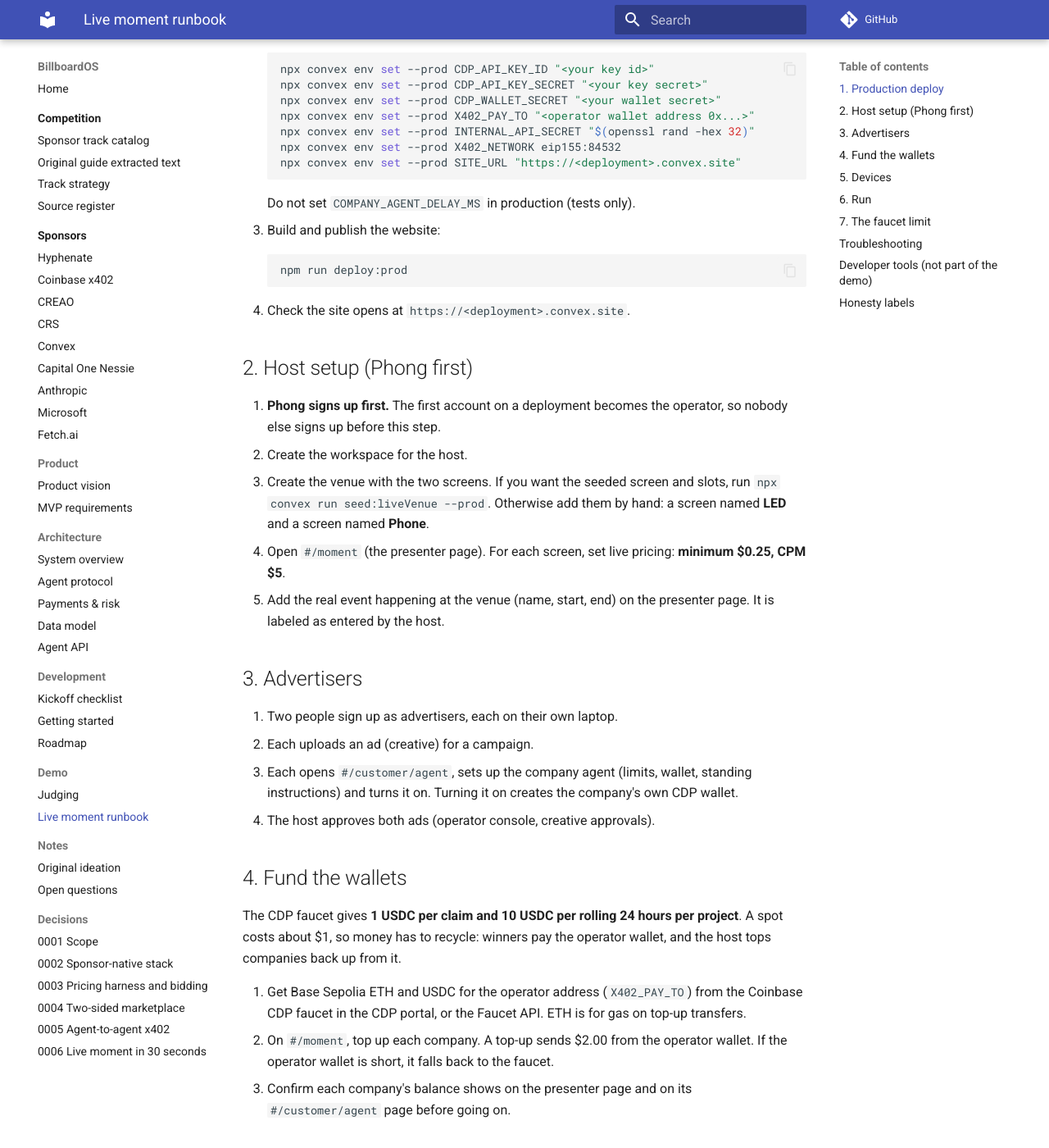
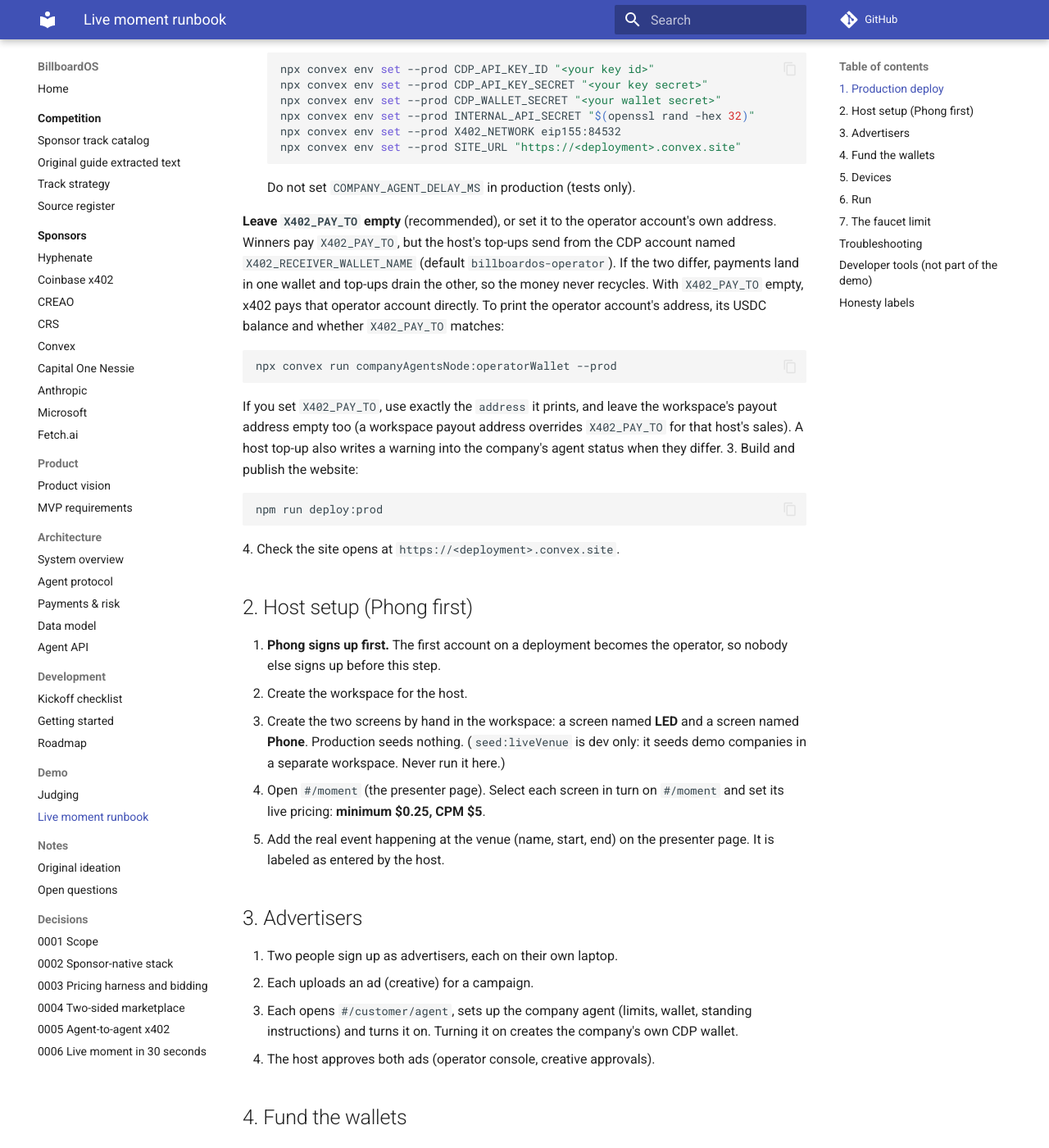
Before and after one commit to PhongCT1105/BillboardOS, an MkDocs documentation site: the page built from docs/demo/live-moment-runbook.md, in a window 1280 px wide and 1400 px high, scrolled down 515 px. Shown: the whole window at 82% size. Built offline with MkDocs 1.6.1 and Material for MkDocs 9.7.7, drawn with Linux system fonts in a browser that asks for light colours; comment, search, counter and statistics services are not loaded; some of the changed text lies outside the part shown.

Commit message:
docs: R27 seed:liveVenue is dev only; X402_PAY_TO must be the operator account
- Remove seed:liveVenue from the production runbook and README demo path;
  relabel it "dev only: seeds demo companies in a separate workspace".
- Runbook: select each screen in turn on #/moment to set its live pricing;
  leave X402_PAY_TO empty or set it to the operator account's address
  (npx convex run companyAgentsNode:operatorWallet); host vs advertiser
  top-ups; stuck moments and settling payments in troubleshooting.

Co-Authored-By: Claude Opus 5.5 <noreply@anthropic.com>

````diff
--- a/docs/demo/live-moment-runbook.md
+++ b/docs/demo/live-moment-runbook.md
@@ -15,12 +15,17 @@ Everything is testnet money. Use placeholders below; never paste real keys into
    npx convex env set --prod CDP_API_KEY_ID "<your key id>"
    npx convex env set --prod CDP_API_KEY_SECRET "<your key secret>"
    npx convex env set --prod CDP_WALLET_SECRET "<your wallet secret>"
-   npx convex env set --prod X402_PAY_TO "<operator wallet address 0x...>"
    npx convex env set --prod INTERNAL_API_SECRET "$(openssl rand -hex 32)"
    npx convex env set --prod X402_NETWORK eip155:84532
    npx convex env set --prod SITE_URL "https://<deployment>.convex.site"
    ```
    Do not set `COMPANY_AGENT_DELAY_MS` in production (tests only).
+
+   **Leave `X402_PAY_TO` empty** (recommended), or set it to the operator account's own address. Winners pay `X402_PAY_TO`, but the host's top-ups send from the CDP account named `X402_RECEIVER_WALLET_NAME` (default `billboardos-operator`). If the two differ, payments land in one wallet and top-ups drain the other, so the money never recycles. With `X402_PAY_TO` empty, x402 pays that operator account directly. To print the operator account's address, its USDC balance and whether `X402_PAY_TO` matches:
+   ```bash
+   npx convex run companyAgentsNode:operatorWallet --prod
+   ```
+   If you set `X402_PAY_TO`, use exactly the `address` it prints, and leave the workspace's payout address empty too (a workspace payout address overrides `X402_PAY_TO` for that host's sales). A host top-up also writes a warning into the company's agent status when they differ.
 3. Build and publish the website:
    ```bash
    npm run deploy:prod
@@ -31,8 +36,8 @@ Everything is testnet money. Use placeholders below; never paste real keys into
 
 1. **Phong signs up first.** The first account on a deployment becomes the operator, so nobody else signs up before this step.
 2. Create the workspace for the host.
-3. Create the venue with the two screens. If you want the seeded screen and slots, run `npx convex run seed:liveVenue --prod`. Otherwise add them by hand: a screen named **LED** and a screen named **Phone**.
-4. Open `#/moment` (the presenter page). For each screen, set live pricing: **minimum $0.25, CPM $5**.
+3. Create the two screens by hand in the workspace: a screen named **LED** and a screen named **Phone**. Production seeds nothing. (`seed:liveVenue` is dev only: it seeds demo companies in a separate workspace. Never run it here.)
+4. Open `#/moment` (the presenter page). Select each screen in turn on `#/moment` and set its live pricing: **minimum $0.25, CPM $5**.
 5. Add the real event happening at the venue (name, start, end) on the presenter page. It is labeled as entered by the host.
 
 ## 3. Advertisers
@@ -46,8 +51,13 @@ Everything is testnet money. Use placeholders below; never paste real keys into
 
 The CDP faucet gives **1 USDC per claim and 10 USDC per rolling 24 hours per project**. A spot costs about $1, so money has to recycle: winners pay the operator wallet, and the host tops companies back up from it.
 
-1. Get Base Sepolia ETH and USDC for the operator address (`X402_PAY_TO`) from the Coinbase CDP faucet in the CDP portal, or the Faucet API. ETH is for gas on top-up transfers.
-2. On `#/moment`, top up each company. A top-up sends $2.00 from the operator wallet. If the operator wallet is short, it falls back to the faucet.
+There are two kinds of top-up, and they share one limit of 5 per company per UTC day:
+
+- **Host top-up** (`#/moment`): sends $2.00 USDC from the operator wallet to the company's wallet. If the operator wallet is short, it falls back to the faucet. Only the host can move operator money.
+- **Advertiser top-up** (`#/customer/agent`): claims free test USDC from the faucet into the company's own wallet. It never touches the operator wallet.
+
+1. Print the operator account's address with `npx convex run companyAgentsNode:operatorWallet --prod` (see section 1). Get Base Sepolia ETH and USDC for that address from the Coinbase CDP faucet in the CDP portal, or the Faucet API. ETH is for gas on top-up transfers.
+2. On `#/moment`, top up each company.
 3. Confirm each company's balance shows on the presenter page and on its `#/customer/agent` page before going on.
 
 ## 5. Devices
@@ -76,8 +86,8 @@ If a spot does not sell, the screen re-offers it lower after a pause, never belo
 10 USDC per day per project is the whole budget. Each rehearsal moves about $1 from a company to the operator wallet.
 
 1. After each run, top up the companies that spent, from the operator wallet (`#/moment`).
-2. A company can be topped up 5 times per UTC day.
-3. If the operator wallet runs short, the top-up falls back to the faucet, which counts against the 10 USDC.
+2. A company can be topped up 5 times per UTC day, counting the host's top-ups and its own faucet claims together.
+3. If the operator wallet runs short, the host's top-up falls back to the faucet. Faucet claims (including an advertiser's own top-ups) count against the 10 USDC.
 4. Do the first full rehearsal the day before, and keep some of the day's faucet allowance for the demo.
 
 ## Troubleshooting
@@ -85,6 +95,9 @@ If a spot does not sell, the screen re-offers it lower after a pause, never belo
 - **No announce:** the camera count is below the target, or the screen is already in a moment. Check the presenter page.
 - **A company never bids:** its agent is off, its wallet balance is below its bid, or a standing instruction refuses the price. Its feed says which.
 - **Payment blocked:** the winner's wallet is empty or CDP keys are missing. The screen says so. Nothing is shown as paid.
+- **Payment still settling at the 60 s deadline:** the host waits (rechecking every 20 s, within the 3-minute hold) instead of handing the spot to the runner-up, so no two companies are charged for one spot.
+- **A moment stays busy and the queue doesn't move:** a moment past its bound no longer blocks the host, and the next announce ends it. On `#/moment`, select that screen: an **End stuck moment** button appears once it is past its bound (offering 10 s after joining closes, bidding 30 s after the hard close, negotiating 48 s after it started, awarded 3 min after it started and after its hold expires).
+- **Money doesn't come back to the operator wallet:** `X402_PAY_TO` is set to a different address. Run `npx convex run companyAgentsNode:operatorWallet --prod` and fix it (section 1).
 - **Logs:** `npx convex logs --prod`.
 
 ## Developer tools (not part of the demo)
@@ -94,6 +107,6 @@ If a spot does not sell, the screen re-offers it lower after a pause, never belo
 ## Honesty labels
 
 - **Audience:** real on-device person counts from the screen's camera.
-- **Event:** entered by the host (the `seed:liveVenue` event is labeled "(seeded)").
+- **Event:** entered by the host on the presenter page.
 - **Companies:** real sign-ups with their own agents and wallets. The money is testnet USDC.
 - **Payments:** shown as paid only with a settlement transaction hash.
````
Also changed, not shown: README.md (+5 -5 lines), 2 other files.
